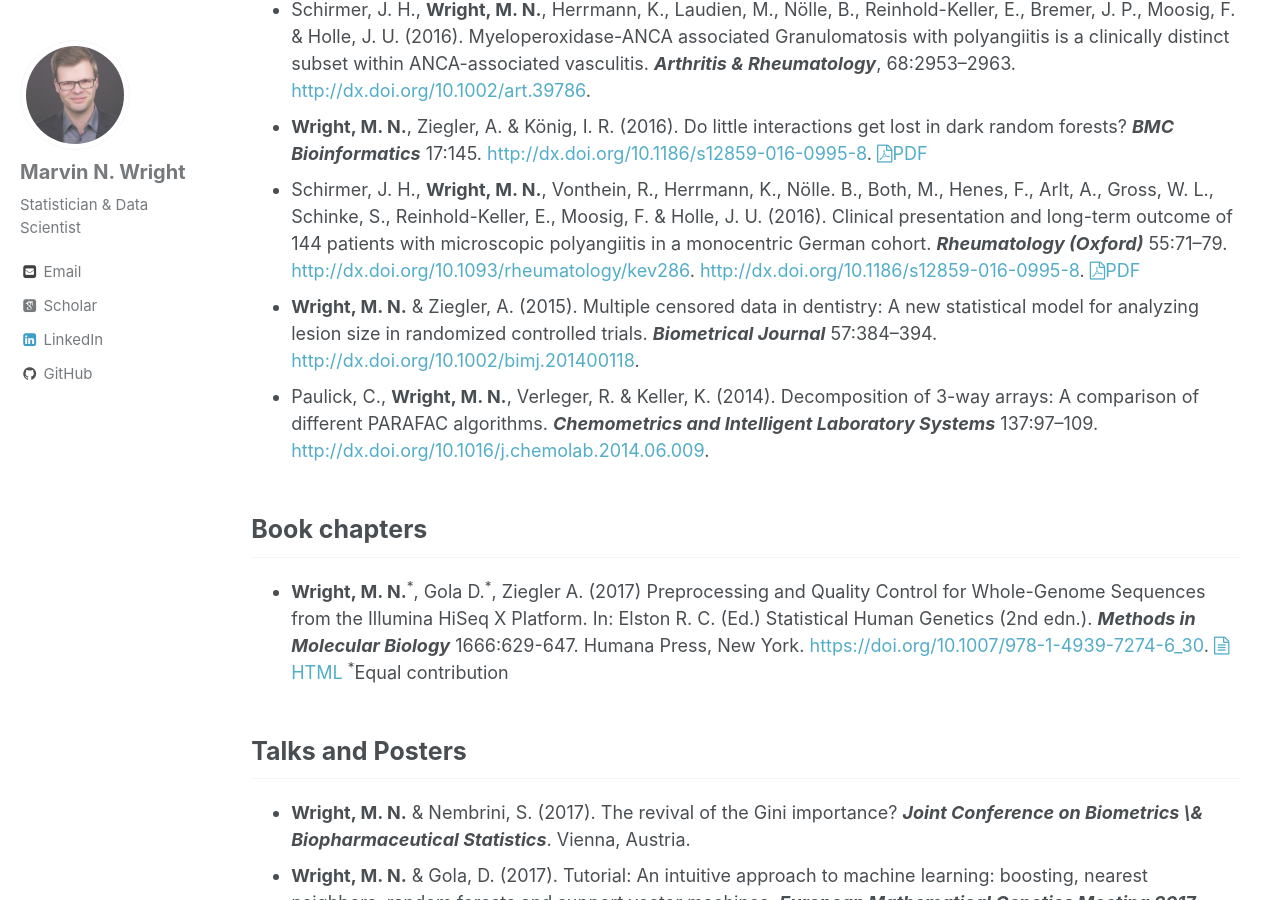
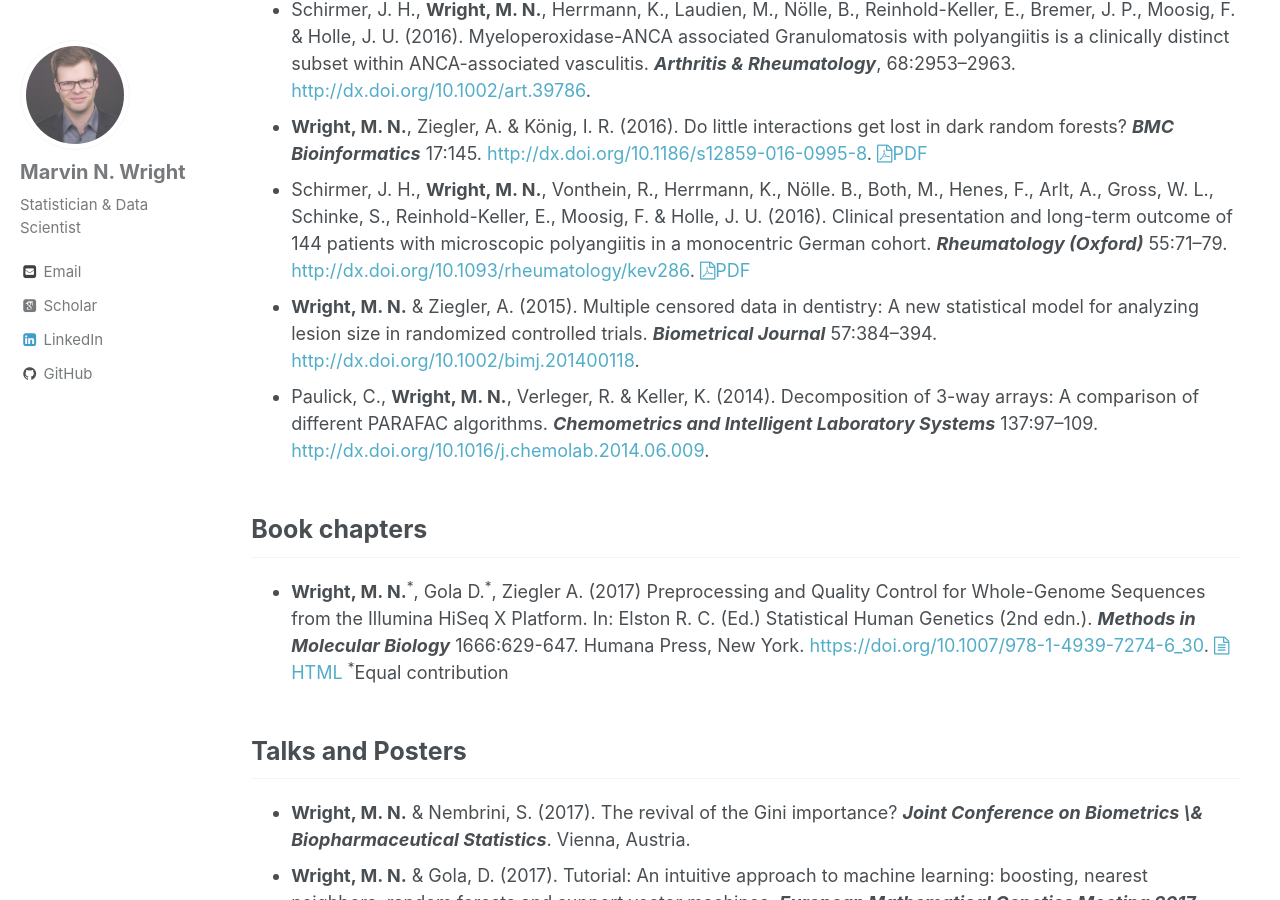
Before and after one commit to mnwright/mnwright.github.io, a Jekyll site: the page built from _pages/publications.md, in a window 1280 px wide and 900 px high, scrolled down 691 px. Built offline with Jekyll 4.4.1, drawn with Linux system fonts in a browser that asks for light colours; some web fonts are replaced; part of the change alters nothing that is shown.

Commit message:
fix link error in publication list

```diff
--- a/_pages/publications.md
+++ b/_pages/publications.md
@@ -11,7 +11,7 @@ permalink: /publications/
 * {:.pub} Schmid, M., **Wright, M. N.** & Ziegler, A. (2016). On the use of Harrell’s C for clinical risk prediction via random survival forests. ***Expert Systems with Applications*** 63:450–459. <http://dx.doi.org/10.1016/j.eswa.2016.07.018>.
 * {:.pub} Schirmer, J. H., **Wright, M. N.**, Herrmann, K., Laudien, M., Nölle, B., Reinhold-Keller, E., Bremer, J. P., Moosig, F. & Holle, J. U. (2016). Myeloperoxidase-ANCA associated Granulomatosis with polyangiitis is a clinically distinct subset within ANCA-associated vasculitis. ***Arthritis & Rheumatology***, 68:2953–2963. <http://dx.doi.org/10.1002/art.39786>.
 * {:.pub} **Wright, M. N.**, Ziegler, A. & König, I. R. (2016). Do little interactions get lost in dark random forests? ***BMC Bioinformatics*** 17:145. <http://dx.doi.org/10.1186/s12859-016-0995-8>. <a href="https://bmcbioinformatics.biomedcentral.com/track/pdf/10.1186/s12859-016-0995-8"><i class="fa fa-file-pdf-o"></i>PDF</a>
-* {:.pub} Schirmer, J. H., **Wright, M. N.**, Vonthein, R., Herrmann, K., Nölle. B., Both, M., Henes, F., Arlt, A., Gross, W. L., Schinke, S., Reinhold-Keller, E., Moosig, F. & Holle, J. U. (2016). Clinical presentation and long-term outcome of 144 patients with microscopic polyangiitis in a monocentric German cohort. ***Rheumatology (Oxford)*** 55:71–79. <http://dx.doi.org/10.1093/rheumatology/kev286>. <http://dx.doi.org/10.1186/s12859-016-0995-8>. <a href="https://academic.oup.com/rheumatology/article-pdf/55/1/71/18096538/kev286.pdf"><i class="fa fa-file-pdf-o"></i>PDF</a>
+* {:.pub} Schirmer, J. H., **Wright, M. N.**, Vonthein, R., Herrmann, K., Nölle. B., Both, M., Henes, F., Arlt, A., Gross, W. L., Schinke, S., Reinhold-Keller, E., Moosig, F. & Holle, J. U. (2016). Clinical presentation and long-term outcome of 144 patients with microscopic polyangiitis in a monocentric German cohort. ***Rheumatology (Oxford)*** 55:71–79. <http://dx.doi.org/10.1093/rheumatology/kev286>. <a href="https://academic.oup.com/rheumatology/article-pdf/55/1/71/18096538/kev286.pdf"><i class="fa fa-file-pdf-o"></i>PDF</a>
 * {:.pub} **Wright, M. N.** & Ziegler, A. (2015). Multiple censored data in dentistry: A new statistical model for analyzing lesion size in randomized controlled trials. ***Biometrical Journal*** 57:384–394. <http://dx.doi.org/10.1002/bimj.201400118>.
 * {:.pub} Paulick, C., **Wright, M. N.**, Verleger, R. & Keller, K. (2014). Decomposition of 3-way arrays: A comparison of different PARAFAC algorithms. ***Chemometrics and Intelligent Laboratory Systems*** 137:97–109. <http://dx.doi.org/10.1016/j.chemolab.2014.06.009>.
 
```
